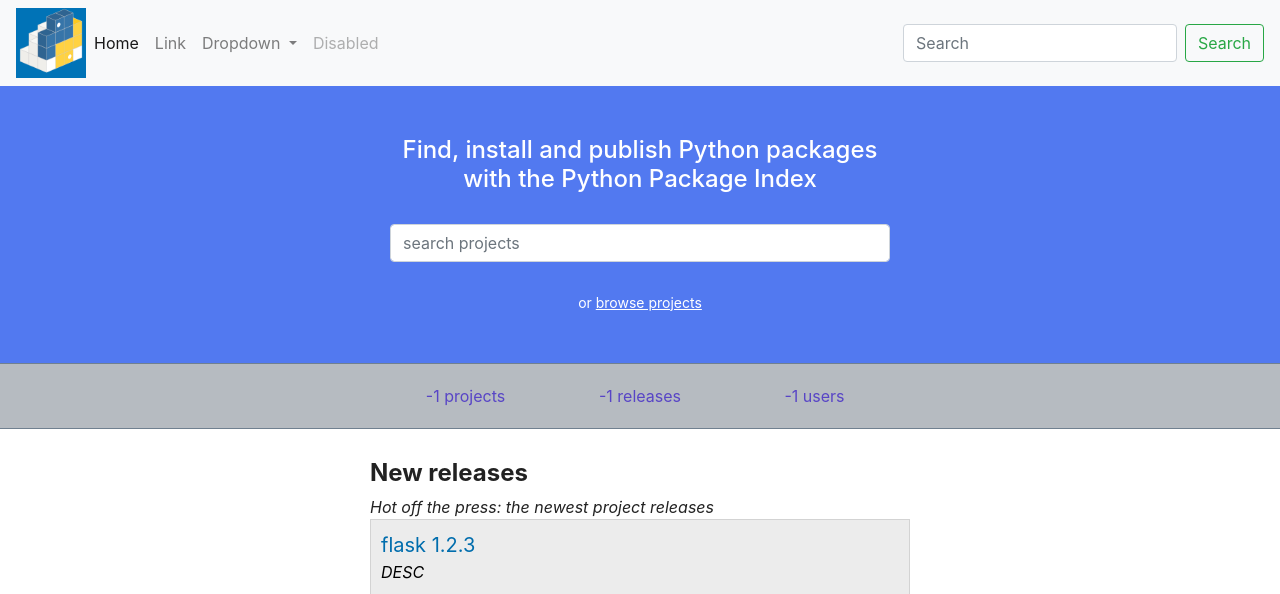
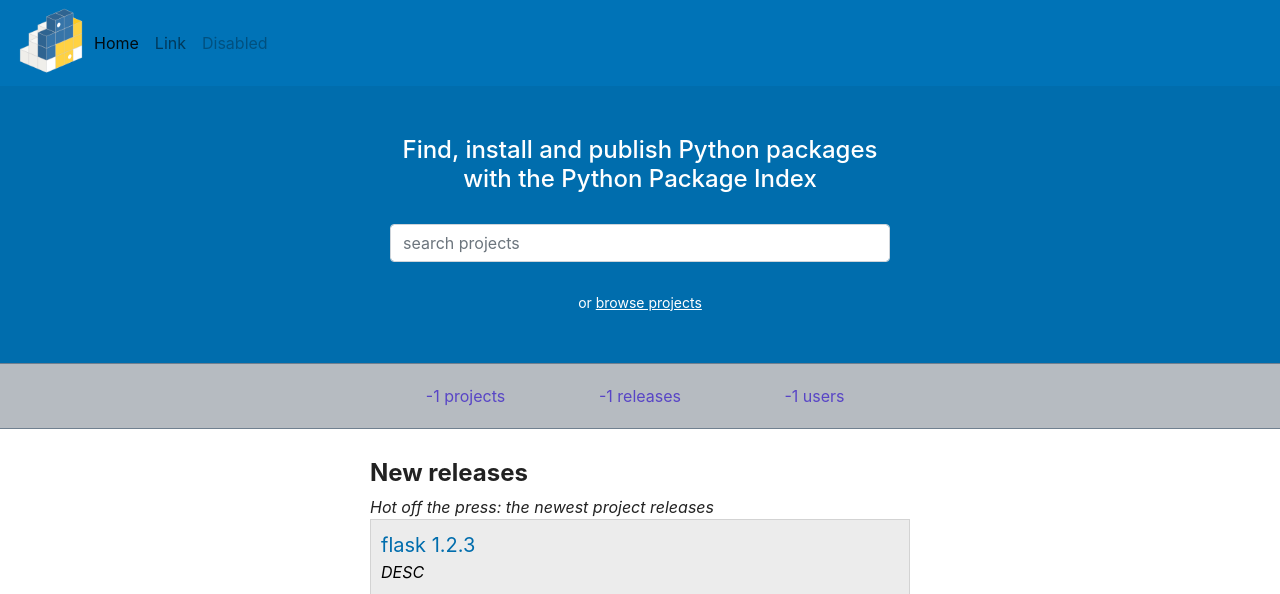
Before and after one commit to JontePonte/WebCourseFlaskSQLAlchemy, a Flask app: page / in a window 1280 px wide. Shown: the top 594 px of the page. Run offline with Flask 2, Linux system fonts and the light colour scheme.

Commit message:
added navbar in 05

```diff
--- a/05AddDesign/pypi_org/static/css/site.css
+++ b/05AddDesign/pypi_org/static/css/site.css
@@ -15,21 +15,13 @@
     margin: 0px;
 }
 
-.navbar_custom {
-    background-color: royalblue;
-    padding: 10px;
-    font-size: 20px;
-    color: white;
-    height: 65pxs;
-}
-
-.navbar_custom > a {
-    color: white;
-    margin-right: 10px;
+.navbar {
+    background-color: #0073B7;
+    color: #0073B7;
 }
 
 .hero {
-    background-color: rgb(82, 121, 240);
+    background-color: #006DAD;
     color: white;
     font-size: 14px;
 
--- a/05AddDesign/pypi_org/templates/shared/_layout.html
+++ b/05AddDesign/pypi_org/templates/shared/_layout.html
@@ -18,7 +18,8 @@
 
 <body>
     <!-- bootstrap navbar copied from bootstrap page -->
-    <nav class="navbar navbar-expand-lg navbar-light bg-light">
+    <nav class="navbar navbar-expand-lg navbar-light">
+        <!-- load image -->
         <img src="/static/img/logo.png" alt="logo" style="width:70px; height:70px;">
         <button class="navbar-toggler" type="button" data-toggle="collapse" data-target="#navbarSupportedContent" aria-controls="navbarSupportedContent" aria-expanded="false" aria-label="Toggle navigation">
           <span class="navbar-toggler-icon"></span>
@@ -32,25 +33,10 @@
             <li class="nav-item">
               <a class="nav-link" href="#">Link</a>
             </li>
-            <li class="nav-item dropdown">
-              <a class="nav-link dropdown-toggle" href="#" id="navbarDropdown" role="button" data-toggle="dropdown" aria-haspopup="true" aria-expanded="false">
-                Dropdown
-              </a>
-              <div class="dropdown-menu" aria-labelledby="navbarDropdown">
-                <a class="dropdown-item" href="#">Action</a>
-                <a class="dropdown-item" href="#">Another action</a>
-                <div class="dropdown-divider"></div>
-                <a class="dropdown-item" href="#">Something else here</a>
-              </div>
-            </li>
             <li class="nav-item">
               <a class="nav-link disabled" href="#">Disabled</a>
             </li>
           </ul>
-          <form class="form-inline my-2 my-lg-0">
-            <input class="form-control mr-sm-2" type="search" placeholder="Search" aria-label="Search">
-            <button class="btn btn-outline-success my-2 my-sm-0" type="submit">Search</button>
-          </form>
         </div>
       </nav>
 
```
